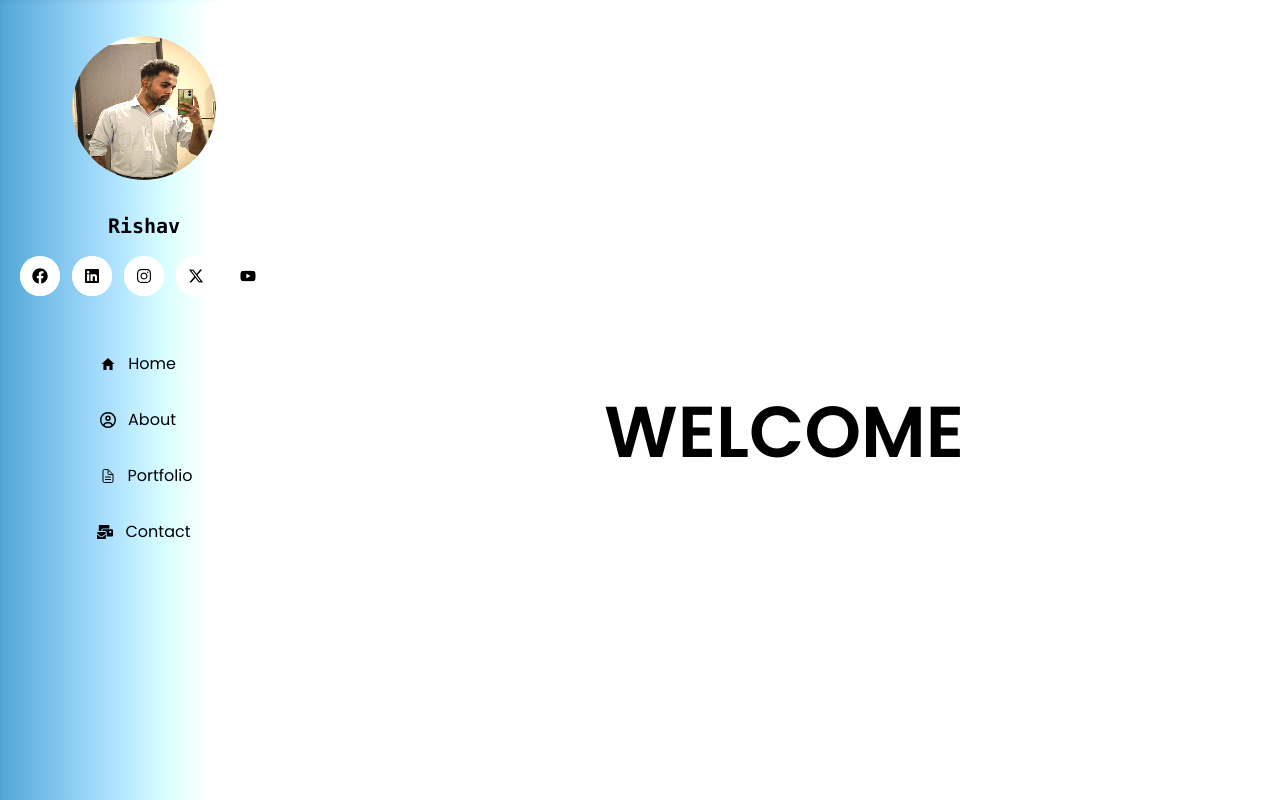
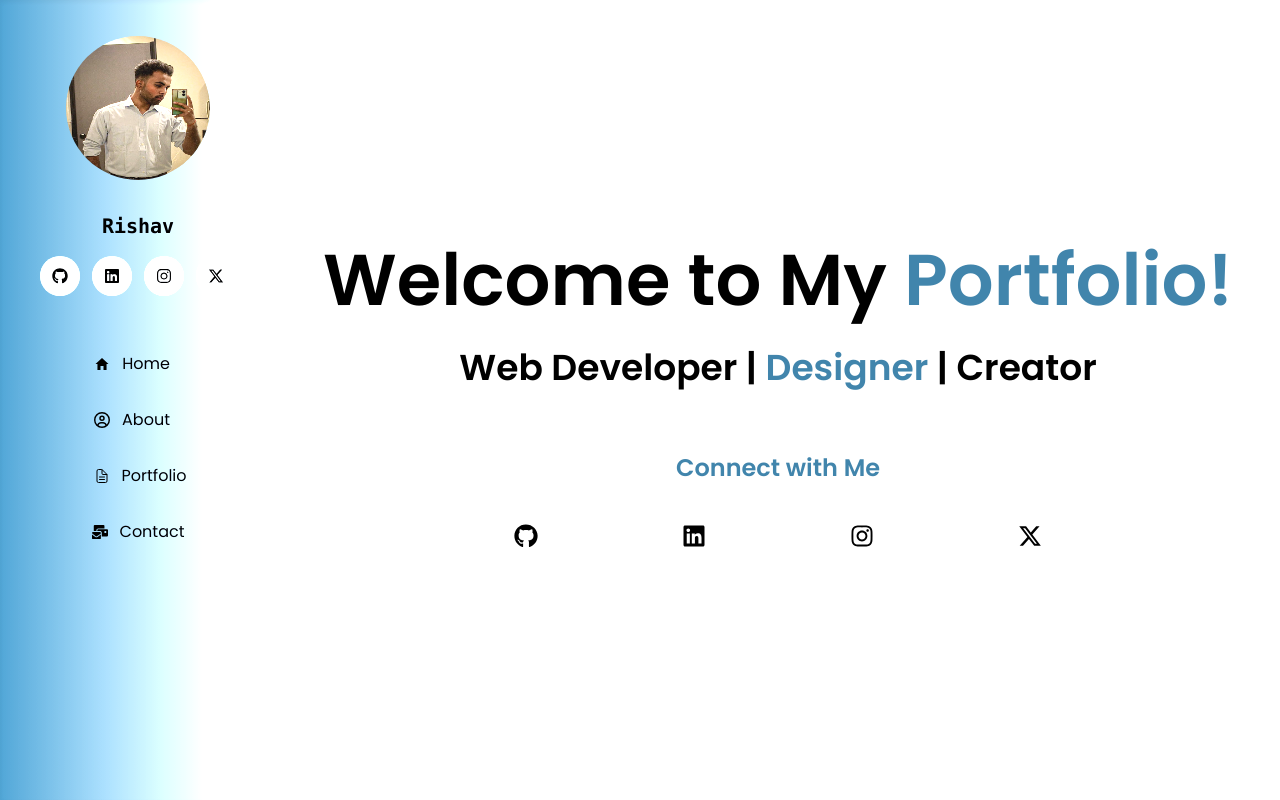
Before and after one commit to githubrishav/Rishav-Portfolio-, a React (Vite) app: page / in a window 1280 px wide. Built offline with nearby package versions, Linux system fonts and the light colour scheme.

Commit message:
Designing

```diff
--- a/package.json
+++ b/package.json
@@ -15,7 +15,7 @@
     "@emotion/react": "^11.11.4",
     "@emotion/styled": "^11.11.5",
     "axios": "^1.7.7",
-    "framer-motion": "^11.2.12",
+    "framer-motion": "^11.9.0",
     "react": "^18.2.0",
     "react-dom": "^18.2.0",
     "react-hook-form": "^7.53.0",
--- a/src/Components/About.jsx
+++ b/src/Components/About.jsx
@@ -34,7 +34,7 @@ const About = () => {
             </div>
           </div>
           <div className="flex flex-col justify-center p-[2rem] gap-[1rem] ">
-            <p className='text-lg font-bold text-[#4185ac] underline underline-offset-4 underline'>SKILLS</p>
+            <p className='text-lg font-bold text-[#4185ac]  underline-offset-4 underline'>SKILLS</p>
             <div className="flex gap-2">
               <p className='font-bold'>Languages & Development:</p>
               <div className='' >
--- a/src/Components/Home.jsx
+++ b/src/Components/Home.jsx
@@ -1,4 +1,9 @@
 import React from 'react'
+import { FaGithub } from "react-icons/fa";
+import { FaInstagram } from "react-icons/fa";
+import { FaXTwitter } from "react-icons/fa6";
+import { FaLinkedin } from "react-icons/fa";
+
 
 
 
@@ -6,9 +11,31 @@ const Home = () => {
 
   return (
 
-    <div className='w-full h-screen xl:backdrop-blur-sm lg:backdrop-blur-sm '>
-      <div className=" h-screen xl:flex flex justify-center lg:items-center xl:items-center  lg:flex lg:justify-center xl:justify-center ">
-        <p className='lg:text-white mt-[4rem] xl:text-black  text-[#4185ac]  text-3xl lg:text-6xl xl:text-7xl font-semibold lg:font-semibold  xl:font-semibold'>WELCOME</p>
+    <div className='w-full h-screen '>
+      <div className="  h-screen flex-col xl:flex lg:flex lg:justify-center xl:justify-center xl:items-center lg:items-center items-center flex justify-center  ">
+        <p className='lg:text-black bg xl:text-black    text-3xl lg:text-6xl xl:text-7xl font-semibold lg:font-semibold  xl:font-semibold '>Welcome to My <span className='text-[#4185ac]'>Portfolio!</span> </p>
+        <p className='lg:text-black xl:mt-[2rem] lg:mt[2rem] mt-[1rem] xl:text-black  text-2xl lg:text-4xl xl:text-4xl font-semibold lg:font-semibold  xl:font-semibold text-center '>Web Developer | <span className=' text-[#4185ac]'>Designer </span> | Creator</p>
+        <div className="lg:text-black xl:mt-[2rem] lg:mt-[2rem] mt-[1rem] xl:text-black  w-full  text-xl lg:text-2xl xl:text-2xl font-semibold lg:font-semibold  xl:font-semibold">
+          <p className='text-center p-8  text-[#4185ac]'>Connect with Me</p>
+
+          <div className="flex justify-center xl:gap-[8rem] lg:gap-[8rem] gap-[4rem]  w-full">
+
+            <div className=" w-10 h-10 flex items-center justify-center rounded-md   hover:bg-[#4185ac] transition-all duration-300 ease-in-out">
+              <a href="https://github.com/githubrishav"><FaGithub /></a>
+            </div>
+            <div className="w-10 h-10 flex items-center justify-center rounded-md  hover:bg-[#4185ac] transition-all duration-300 ease-in-out ">
+              <a href="https://www.linkedin.com/in/rishav-kumar-3a656a293/"><FaLinkedin /></a>
+            </div>
+            <div className=" w-10 h-10 flex items-center justify-center rounded-md   hover:bg-[#4185ac] transition-all duration-300 ease-in-out">
+              <a href="https://www.instagram.com/binlooping?utm_source=ig_web_button_share_sheet&igsh=ZDNlZDc0MzIxNw=="><FaInstagram /></a>
+            </div>
+            <div className=" w-10 h-10 flex items-center justify-center rounded-md   hover:bg-[#4185ac] transition-all duration-300 ease-in-out">
+              <a href="https://x.com/wrapyourcode?t=-SywXdQlt433KPwSMUy-rQ&s=09">  <FaXTwitter /></a>
+            </div>
+
+          </div>
+
+        </div>
       </div>
     </div>
   )
--- a/src/Components/Sidebar.jsx
+++ b/src/Components/Sidebar.jsx
@@ -1,16 +1,15 @@
 import React, { useState } from 'react'
-import { FaFacebook } from "react-icons/fa";
 import { FaLinkedin } from "react-icons/fa";
 import { FaInstagram } from "react-icons/fa";
 import { FaXTwitter } from "react-icons/fa6";
-import { FaYoutube } from "react-icons/fa";
-import pfp from "./../assets/pfp.png"
 import { Link } from 'react-router-dom';
 import { IoMdHome } from "react-icons/io";
 import { FaRegCircleUser } from "react-icons/fa6";
 import { IoDocumentTextOutline } from "react-icons/io5";
 import { FaMailBulk } from "react-icons/fa";
 import profile from './../assets/profile.jpg'
+import { FaGithub } from "react-icons/fa";
+
 
 import Home from './Home';
 import About from './About';
@@ -31,7 +30,7 @@ const Sidebar = () => {
         <div className=" flex flex-col gap-2  w-full p-3 ">
           {/* image part here */}
           <div className=" flex justify-center p-4">
-            <div className="w-40 h-40 rounded-full items-center flex justify-center transition-all duration-300 ease-in-out hover:brightness-90  hover:bg-yellow-300">
+            <div className="w-40 h-40 rounded-full items-center flex justify-center transition-all duration-300 ease-in-out hover:brightness-90  hover:bg-[#4185ac]">
               <img src={profile} alt="img" className='w-36 h-36 rounded-full bg-center bg-cover ' />
             </div>
           </div>
@@ -41,21 +40,24 @@ const Sidebar = () => {
           </div>
           {/* social media part here */}
           <div className="flex justify-center items-center p-2 gap-3 ">
-            <div className="bg-gray-200 w-10 h-10 flex items-center justify-center rounded-full hover:bg-gray-400 transition-all duration-300 ease-in-out">
-              <FaFacebook />
+            <div className="bg-gray-200 w-10 h-10 flex items-center justify-center rounded-full hover:bg-[#4185ac] transition-all duration-300 ease-in-out">
+              <a href="https://github.com/githubrishav"><FaGithub />
+              </a>
             </div>
-            <div className="bg-gray-200 w-10 h-10 flex items-center justify-center rounded-full  hover:bg-yellow-400 transition-all duration-300 ease-in-out">
-              <FaLinkedin />
+            <div className="bg-gray-200 w-10 h-10 flex items-center justify-center rounded-full  hover:bg-[#4185ac] transition-all duration-300 ease-in-out">
+             <a href="https://www.linkedin.com/in/rishav-kumar-3a656a293/"><FaLinkedin /></a>
             </div>
-            <div className="bg-gray-200 w-10 h-10 flex items-center justify-center rounded-full  hover:bg-yellow-400 transition-all duration-300 ease-in-out">
-              <FaInstagram />
+            <div className="bg-gray-200 w-10 h-10 flex items-center justify-center rounded-full  hover:bg-[#4185ac] transition-all duration-300 ease-in-out">
+              <div className="c">
+                <a href="https://www.instagram.com/binlooping?utm_source=ig_web_button_share_sheet&igsh=ZDNlZDc0MzIxNw=="><FaInstagram /></a>
+
+              </div>
+
             </div>
-            <div className="bg-gray-200 w-10 h-10 flex items-center justify-center rounded-full  hover:bg-yellow-400 transition-all duration-300 ease-in-out">
-              <FaXTwitter />
+            <div className="bg-gray-200 w-10 h-10 flex items-center justify-center rounded-full  hover:bg-[#4185ac] transition-all duration-300 ease-in-out">
+             <a href="https://x.com/wrapyourcode?t=-SywXdQlt433KPwSMUy-rQ&s=09"></a> <FaXTwitter />
             </div>
-            <div className="bg-gray-200 w-10 h-10 flex items-center justify-center rounded-full  hover:bg-yellow-400 transition-all duration-300 ease-in-out ">
-              <FaYoutube />
-            </div>
+
           </div>
         </div>
         {/* Routes here */}
```
Also changed, not shown: 1 other file (tests, documents, lock files or other folders).
